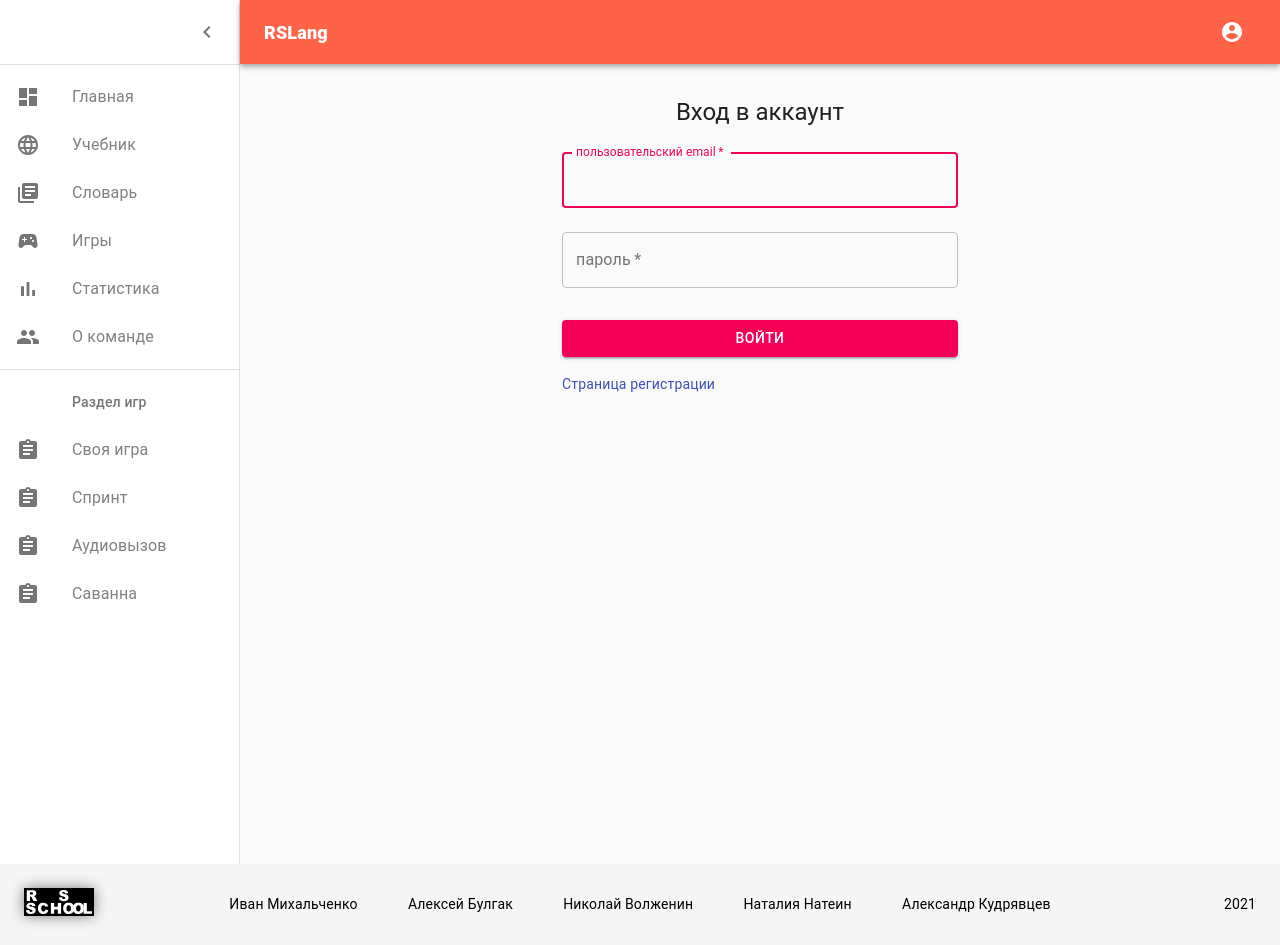
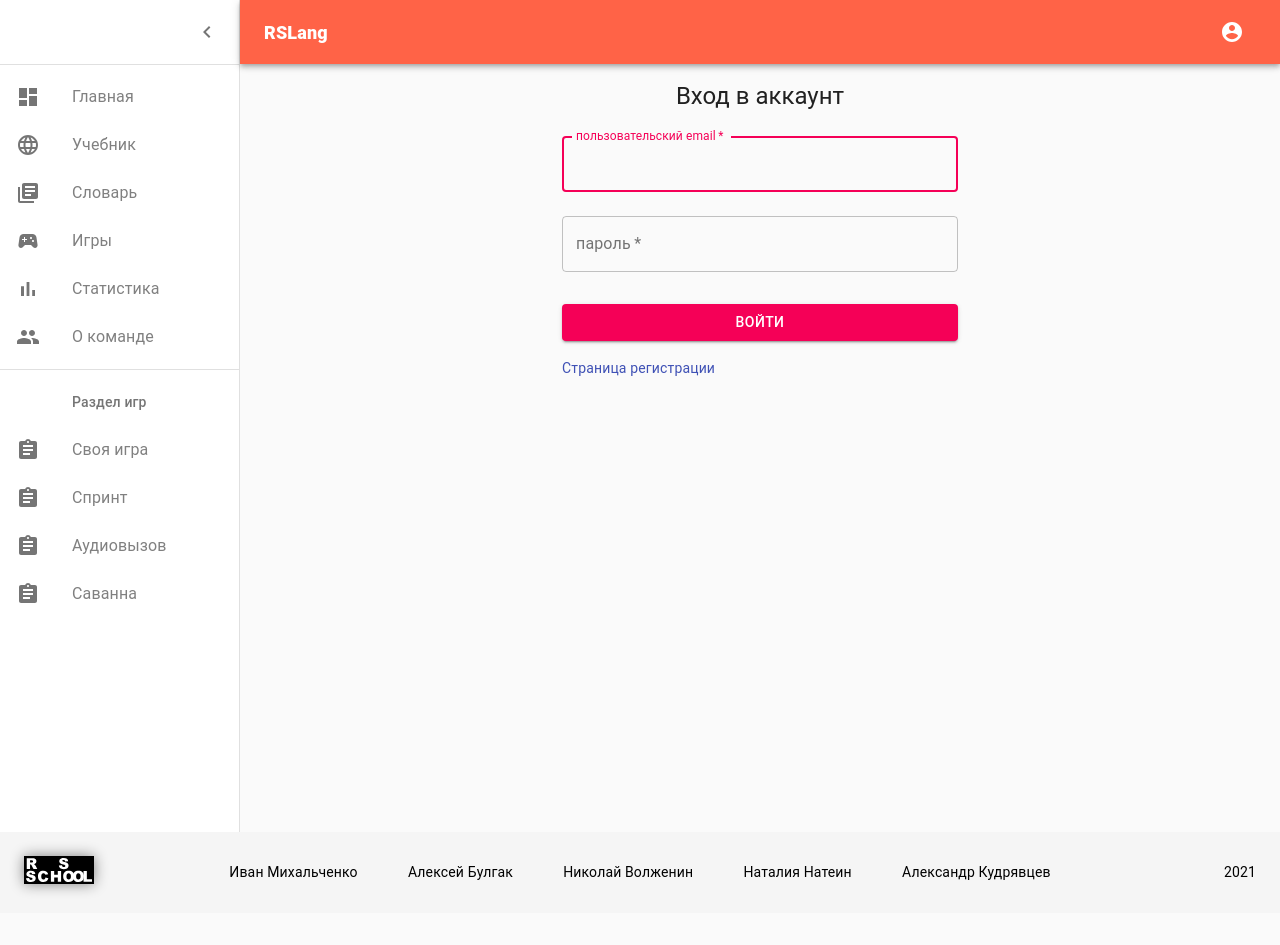
Before and after one commit to natein/rslang, a React (Create React App) app: page /login in a window 1280 px wide. After the commit the page ends 913 px from the top, so only its background shows below. Built offline with nearby package versions, Linux system fonts and the light colour scheme.

Commit message:
fix: after rebase on latest develop

```diff
--- a/src/components/Dashboard/Dashboard.jsx
+++ b/src/components/Dashboard/Dashboard.jsx
@@ -150,7 +150,7 @@ export default function Dashboard() {
                     overflow: 'auto',
                 }}
                 style={{
-                    margin: '2rem auto',
+                    margin: '1rem auto',
                     width: '100%'
                 }}
             >
--- a/src/components/LoadingPage/LoaderPage.jsx
+++ b/src/components/LoadingPage/LoaderPage.jsx
@@ -11,7 +11,9 @@ const useStyles = makeStyles({
         right: 0,
         bottom: 0,
         backgroundColor: '#FAFAFA',
-        zIndex: '2000'
+        zIndex: '2000',
+        width: '100%',
+        margin: '0'
     }
 });
 
```
